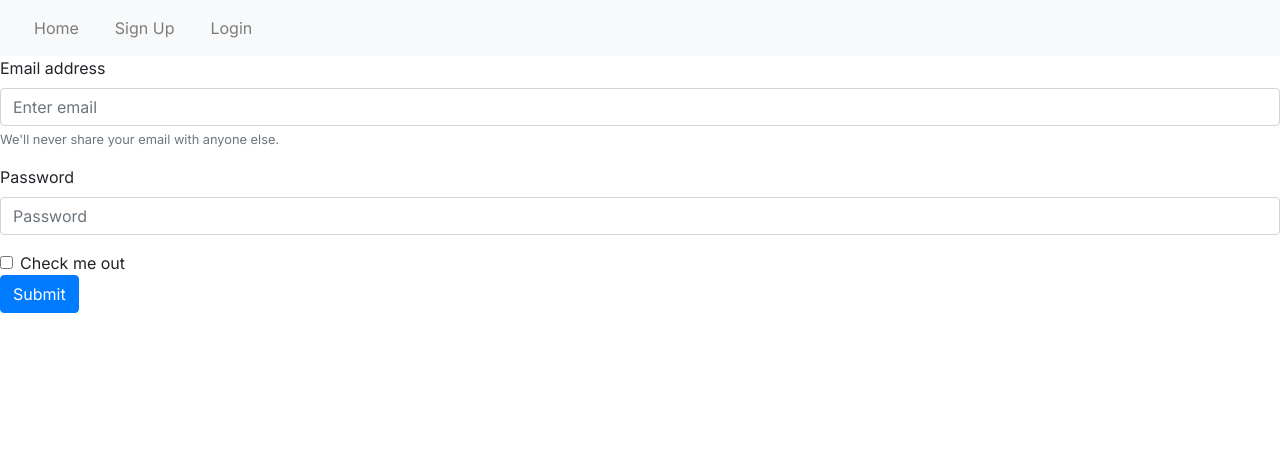
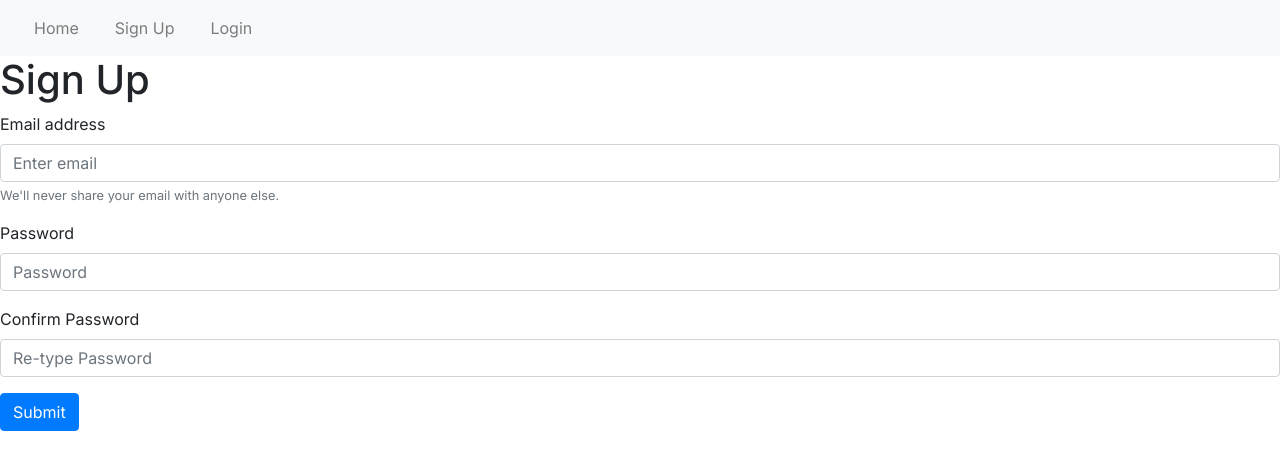
Before and after one commit to JDLiang100/SFSUHackaton2024, a Next.js app in the folder hackathon2024/: page /signup in a window 1280 px wide. Shown: the top 470 px of the page. Built offline with nearby package versions, Linux system fonts and the light colour scheme.

Commit message:
Made Signup page

```diff
--- a/hackathon2024/src/app/signup/page.js
+++ b/hackathon2024/src/app/signup/page.js
@@ -4,22 +4,24 @@ export default function Signup() {
   return (
     <div>
       <Navbar />
-      <link rel="stylesheet" href="https://cdn.jsdelivr.net/npm/bootstrap@4.0.0/dist/css/bootstrap.min.css" integrity="sha384-Gn5384xqQ1aoWXA+058RXPxPg6fy4IWvTNh0E263XmFcJlSAwiGgFAW/dAiS6JXm" crossorigin="anonymous"></link>
+
 
       <form>
+        <h1>Sign Up</h1>
         <div class="form-group">
-        <label for="exampleInputEmail1">Email address</label>
-        <input type="email" class="form-control" id="exampleInputEmail1" aria-describedby="emailHelp" placeholder="Enter email"/>
+          <label >Email address</label>
+          <input type="email" class="form-control" id="email" aria-describedby="emailHelp" placeholder="Enter email"/>
           <small id="emailHelp" class="form-text text-muted">We'll never share your email with anyone else.</small>
         </div>
         <div class="form-group">
-        <label for="exampleInputPassword1">Password</label>
-        <input type="password" class="form-control" id="exampleInputPassword1" placeholder="Password"/>
+          <label >Password</label>
+          <input type="password" class="form-control" id="password1" placeholder="Password"/>
         </div>
-      <div class="form-check">
-        <input type="checkbox" class="form-check-input" id="exampleCheck1"/>
-        <label class="form-check-label" for="exampleCheck1">Check me out</label>
+        <div class="form-group">
+          <label>Confirm Password</label>
+          <input type="password" class="form-control" id="password2" placeholder="Re-type Password"/>
         </div>
+
         <button type="submit" class="btn btn-primary">Submit</button>
       </form>
     </div>
```
Lines whose indentation alone changed are shown as unchanged.
